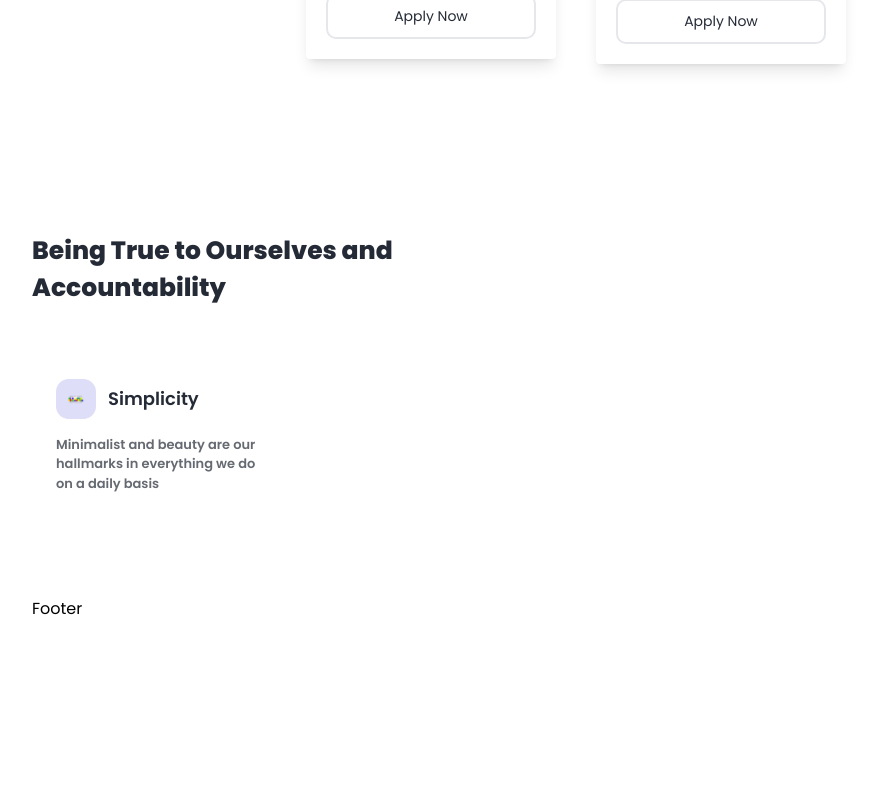
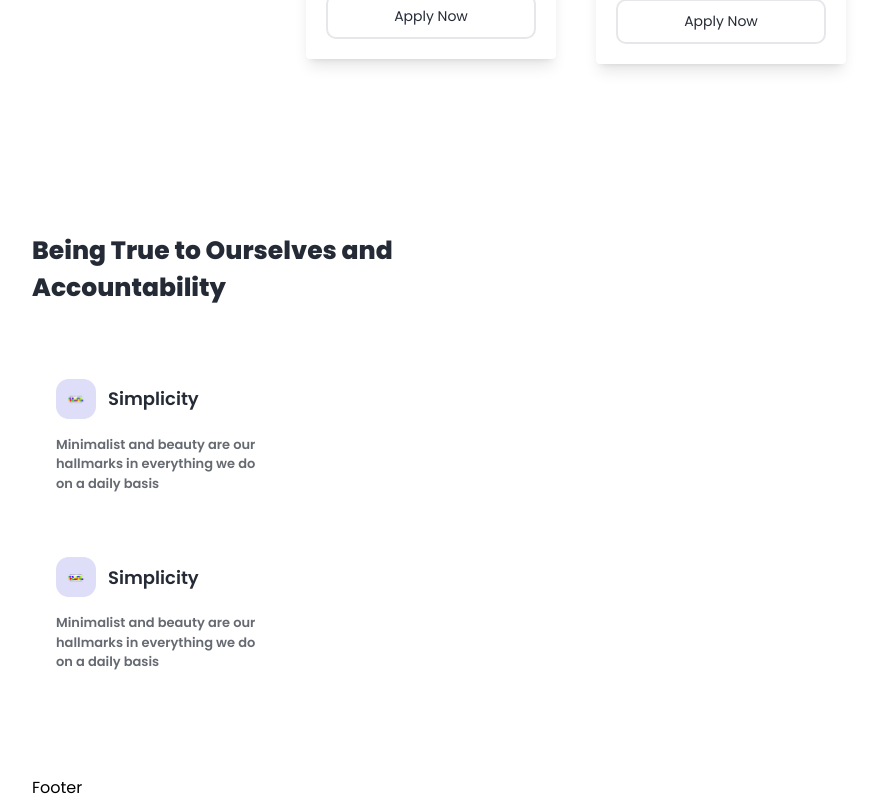
Before and after one commit to code-JOA/Remotejobs-React, a React (Vite) app in the folder remotejobs/: page / in a window 1280 px wide. Shown: the part 1294-2094 px from the top of the page, without its empty margins (64-937 px from the left). Before the commit the page ends 1915 px from the top, so only its background shows below. Built offline with nearby package versions, Linux system fonts and the light colour scheme.

Commit message:
Commit auto_update

```diff
--- a/remotejobs/src/Components/ValueDiv/Value.jsx
+++ b/remotejobs/src/Components/ValueDiv/Value.jsx
@@ -26,6 +26,24 @@ const Value = () => {
         </div>
       </div>
 
+      <div className='grid gap-[10rem] grid-cols-3 items-center'>
+        <div className='singleGrid rounded-[10px] hover:bg-[#eeedf7] p-[1.5rem]'>
+          <div className='flex items-center gap-3'>
+            <div className='imgDiv p-[4px] rounded-[.8rem] bg-[#dedef8]
+              h-[40px] w-[40px] flex items-center justify-center'>
+              <img src={logo9} alt="" className='w-[70%]'/>
+            </div>
+
+            <span className='font-semibold text-textColor text-[18px]'>
+              Simplicity
+            </span>
+          </div>
+          <p className='text-[13px] text-textColor opacity-[.7] py-[1rem] font-semibold '>
+            Minimalist and beauty are our hallmarks in everything we do on a daily basis
+          </p>
+        </div>
+      </div>
+
     </div>
   )
 }
```
